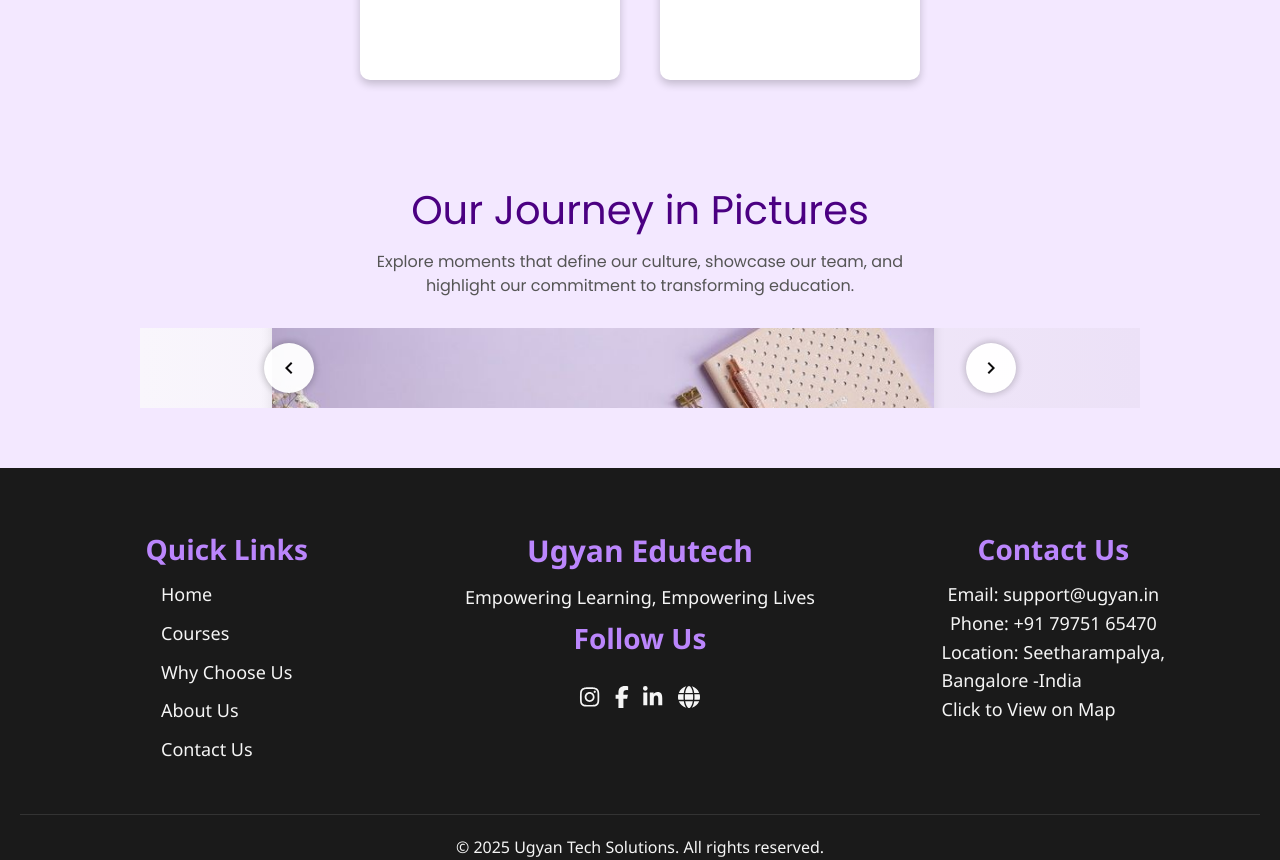
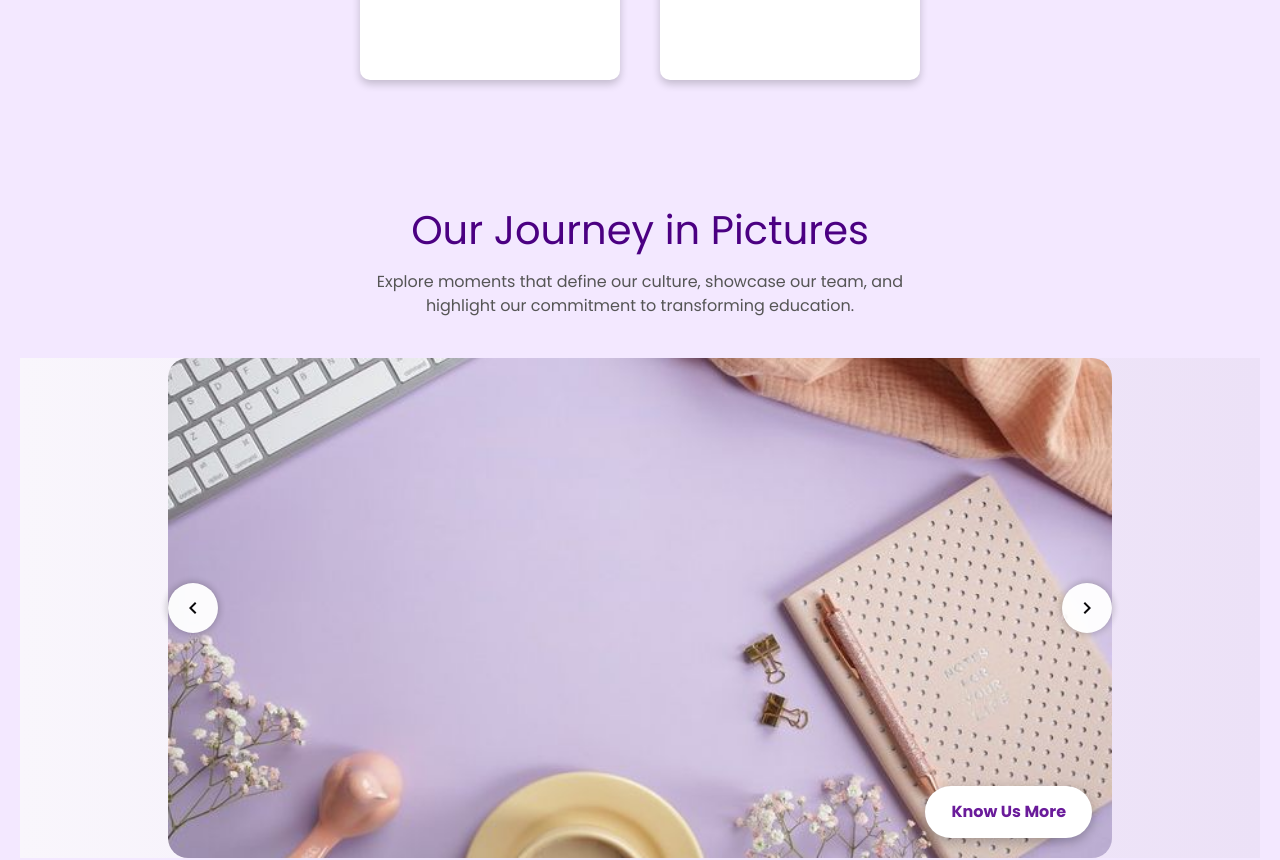
Before and after one commit to vijay120922/Ugyan-Tech-Solutions, a React (Vite) app: page /about-us in a window 1280 px wide. Shown: the part 740-1600 px from the top of the page. Built offline with nearby package versions, Linux system fonts and the light colour scheme.

Commit message:
changes chesthunna to about us

```diff
--- a/src/css/AboutUs.css
+++ b/src/css/AboutUs.css
@@ -3,14 +3,13 @@
   background: #f3e8ff;
 }
 
-/* Layout */
 .split-screen {
   display: flex;
   flex-direction: column;
   gap: 40px;
 }
 
-/* Hero Section */
+/* Top Half - Hero */
 .top-half {
   display: flex;
   flex-wrap: wrap;
@@ -57,7 +56,7 @@
   height: auto;
 }
 
-/* Cards Section */
+/* Bottom Half - Cards Section */
 .bottom-half {
   background: #f3e8ff;
   display: flex;
@@ -115,6 +114,7 @@
   padding: 80px 20px;
   text-align: center;
   background: #f3e8ff;
+  margin-top: 0;
 }
 
 .journey-section h2 {
@@ -129,32 +129,19 @@
   color: #555;
 }
 
-/* Carousel Styling */
 .carousel {
   display: flex;
   justify-content: center;
-  align-items: center;
-  width: 100%;
-  background-color: transparent;
+  background-color: #f3e8ff;
 }
 
-.carousel-slide {
-  display: flex;
-  align-items: center;
-  justify-content: center;
-  background: transparent;
-  padding: 20px;
+.carousel img {
+  width: 90%;
+  max-width: 1000px;
   border-radius: 10px;
 }
 
-.carousel-slide img {
-  width: 90%;
-  max-width: 1000px;
-  border-radius: 10px;
-  box-shadow: 0 4px 12px rgba(0, 0, 0, 0.1);
-}
-
-/* Responsive Design */
+/* Responsive */
 @media (max-width: 768px) {
   .top-half {
     flex-direction: column;
@@ -172,49 +159,3 @@
     font-size: 1rem;
   }
 }
-/* Journey Section */
-.journey-section {
-  padding: 60px 20px;
-  background-color: #f3e8ff; /* consistent with rest */
-  text-align: center;
-}
-
-.journey-section h2 {
-  font-size: 2.5rem;
-  margin-bottom: 10px;
-  color: #4B0082;
-}
-
-.journey-text {
-  max-width: 600px;
-  margin: 0 auto 30px;
-  color: #555;
-}
-
-/* Carousel Fix */
-.carousel {
-  display: flex;
-  justify-content: center;
-  align-items: center;
-  background-color: transparent;
-  padding: 0;
-  margin: 0 auto;
-  max-width: 1000px;
-  overflow: hidden;
-}
-
-.carousel-slide {
-  width: 100%;
-  display: flex !important;
-  justify-content: center;
-  align-items: center;
-  background: transparent;
-  padding: 10px;
-}
-
-.carousel-slide img {
-  max-width: 100%;
-  height: auto;
-  border-radius: 10px;
-  box-shadow: 0 4px 12px rgba(0, 0, 0, 0.1);
-}
--- a/src/pages/AboutUs.jsx
+++ b/src/pages/AboutUs.jsx
@@ -6,7 +6,6 @@
 const AboutUs = () => {
   return (
     <div className="about-us-container">
-      {/* Hero Section */}
       <section className="split-screen">
         <div className="top-half">
           <div className="hero-left">
@@ -22,7 +21,6 @@
           </div>
         </div>
 
-        {/* Cards Section */}
         <div className="bottom-half">
           <div className="card">
             <div className="card-inner">
@@ -54,13 +52,12 @@
         </div>
       </section>
 
-      {/* Journey Carousel Section */}
       <section className="journey-section">
         <h2>Our Journey in Pictures</h2>
         <p className="journey-text">
           Explore moments that define our culture, showcase our team, and highlight our commitment to transforming education.
         </p>
-        <div className="carousel">
+        <div classname="carousel"> {/* NOTE: typo here: 'classname' should be 'className' */}
           <Carousel />
         </div>
       </section>
```
